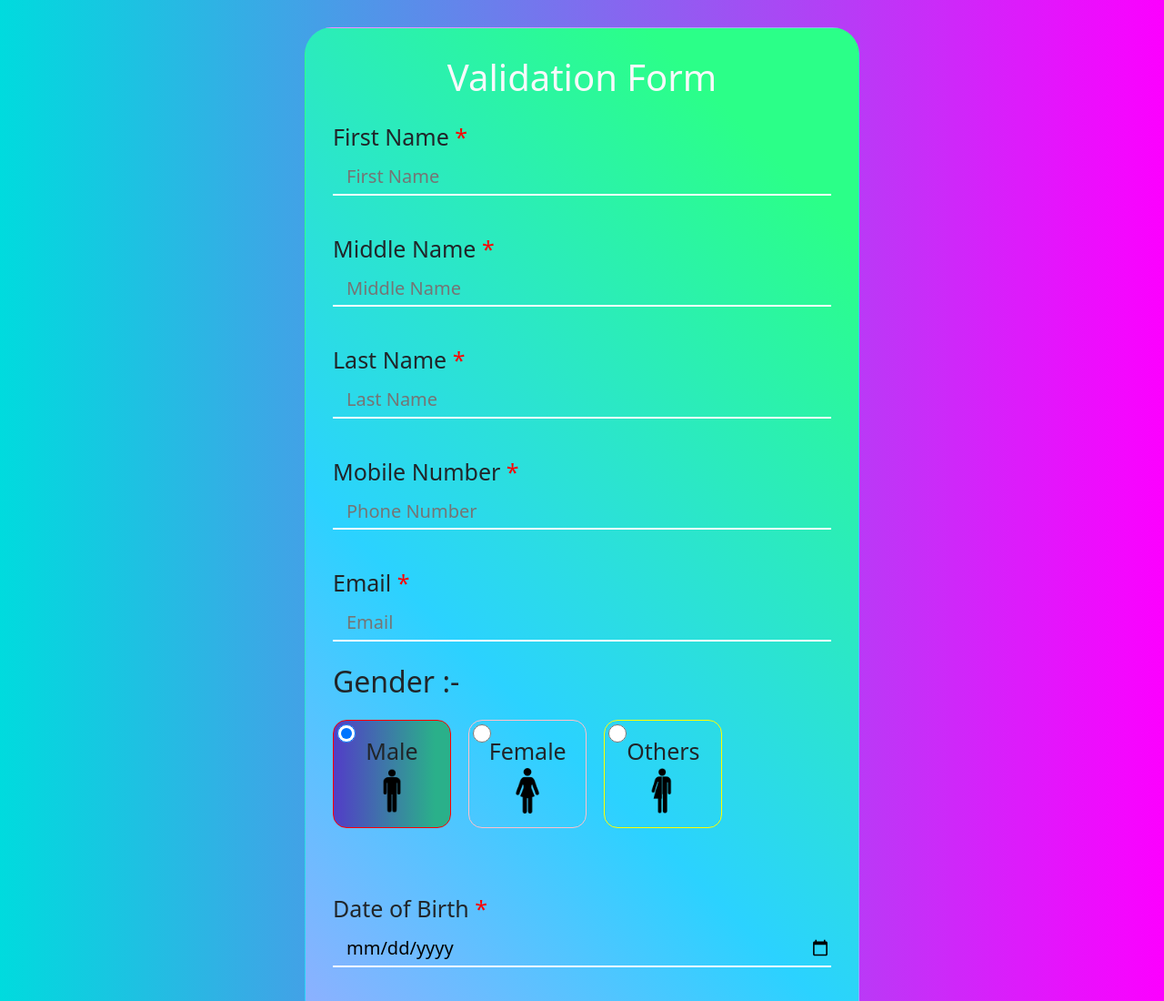
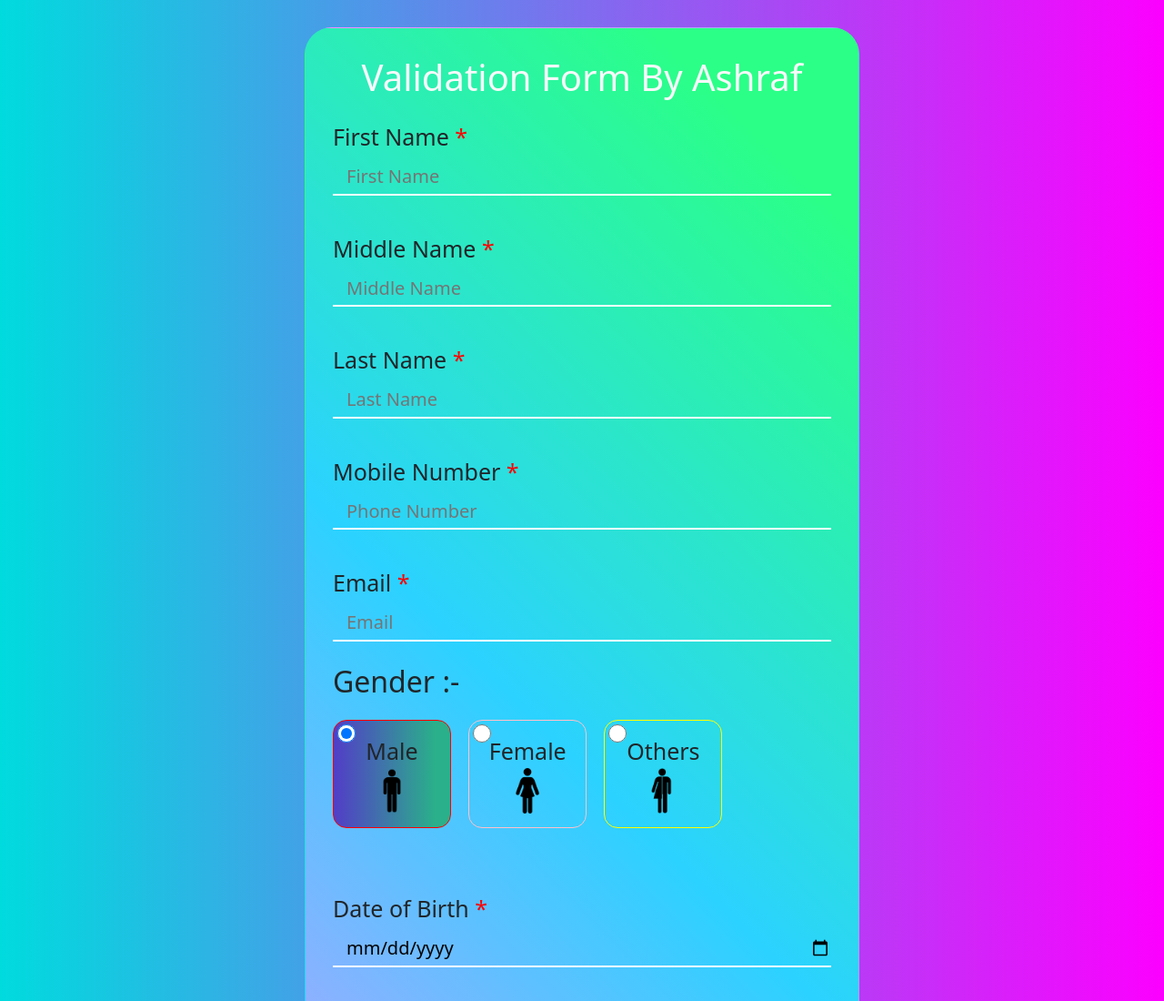
Before and after one commit to jassirahmed/js-input-validation, a plain HTML site: page index.html in a window 1280 px wide. Shown: the top 1100 px of the page at 91% size. Drawn offline with Linux system fonts and the light colour scheme.

Commit message:
feat: sample changes

```diff
--- a/index.html
+++ b/index.html
@@ -309,7 +309,7 @@
 <body>
     <main class="bg">
         <form onsubmit="return result(event)" novalidate id="none">
-            <h1 class="text-light text-center">Validation Form</h1>
+            <h1 class="text-light text-center">Validation Form By Ashraf</h1>
 
             <div class="input">
                 <label for="fname">First Name <span class="redstar">*</span></label>
```
